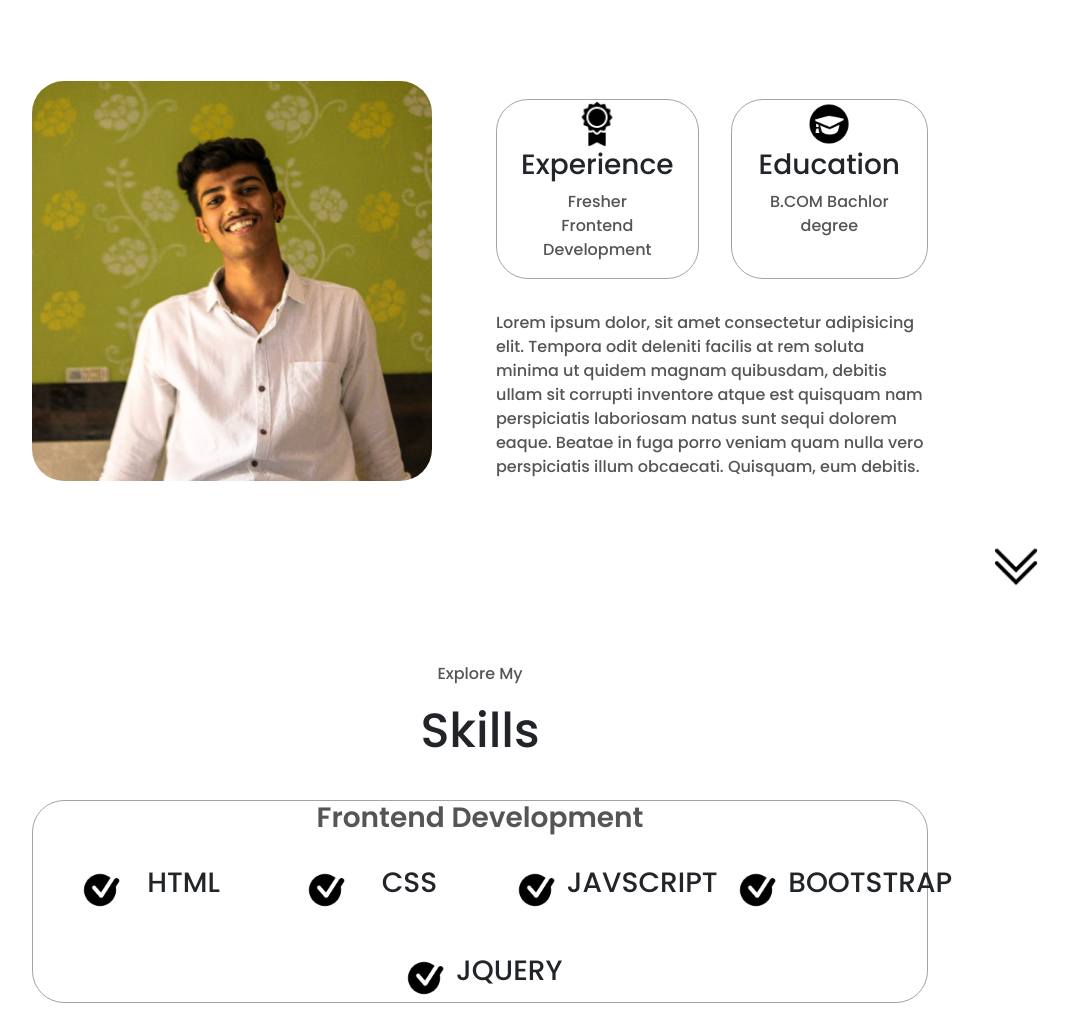
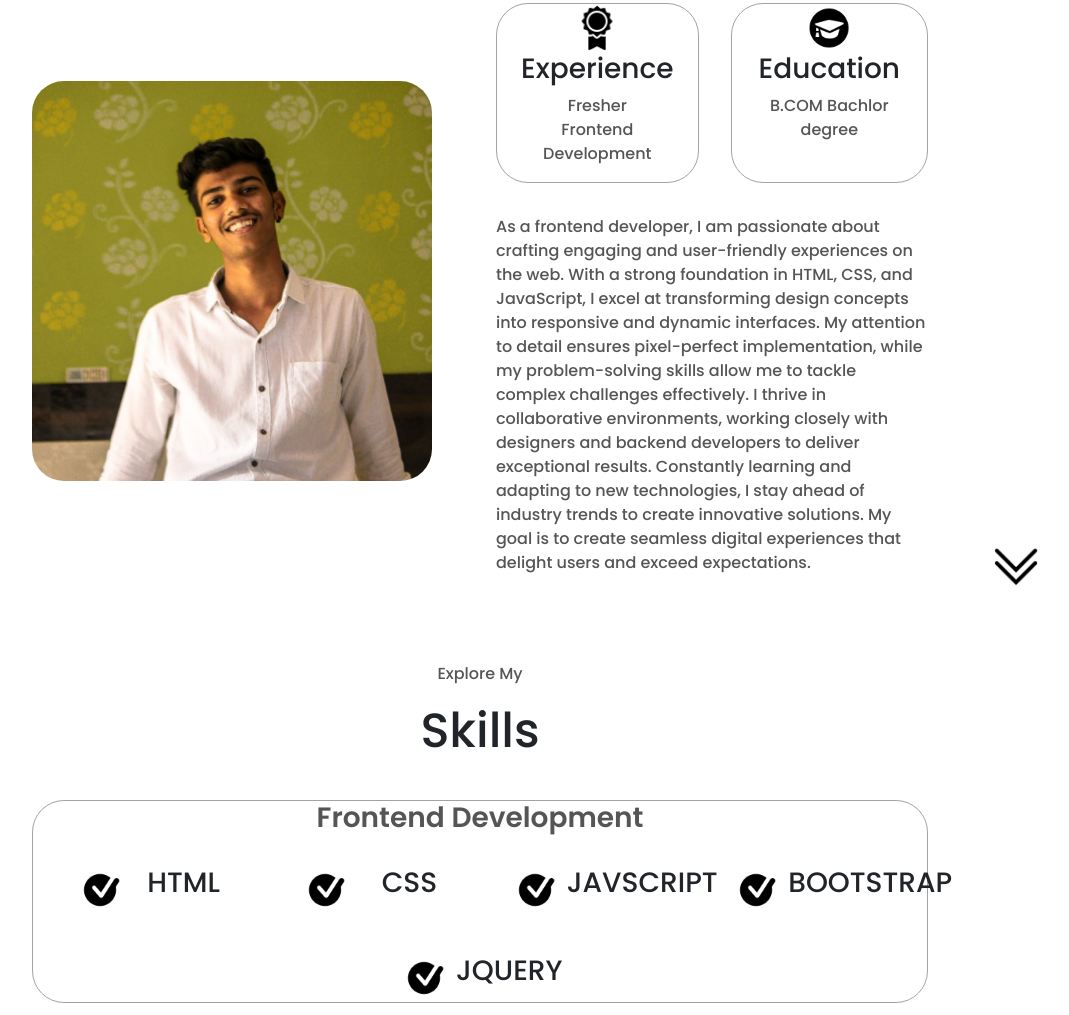
Before and after one commit to pankaj-1134/Portfolio, a plain HTML site: page index.html in a window 1280 px wide. Shown: the part 1034-2049 px from the top of the page, without its empty margins (160-1229 px from the left). Drawn offline with nearby package versions, Linux system fonts and the light colour scheme.

Commit message:
modified

```diff
--- a/index.html
+++ b/index.html
@@ -79,7 +79,7 @@
                     </div>
                 </div>
                 <div class="text-container">
-                    <p>Lorem ipsum dolor, sit amet consectetur adipisicing elit. Tempora odit deleniti facilis at rem soluta minima ut quidem magnam quibusdam, debitis ullam sit corrupti inventore atque est quisquam nam perspiciatis laboriosam natus sunt sequi dolorem eaque. Beatae in fuga porro veniam quam nulla vero perspiciatis illum obcaecati. Quisquam, eum debitis.</p>
+                    <p>As a frontend developer, I am passionate about crafting engaging and user-friendly experiences on the web. With a strong foundation in HTML, CSS, and JavaScript, I excel at transforming design concepts into responsive and dynamic interfaces. My attention to detail ensures pixel-perfect implementation, while my problem-solving skills allow me to tackle complex challenges effectively. I thrive in collaborative environments, working closely with designers and backend developers to deliver exceptional results. Constantly learning and adapting to new technologies, I stay ahead of industry trends to create innovative solutions. My goal is to create seamless digital experiences that delight users and exceed expectations.</p>
                 </div>
             </div>
         </div>
```
